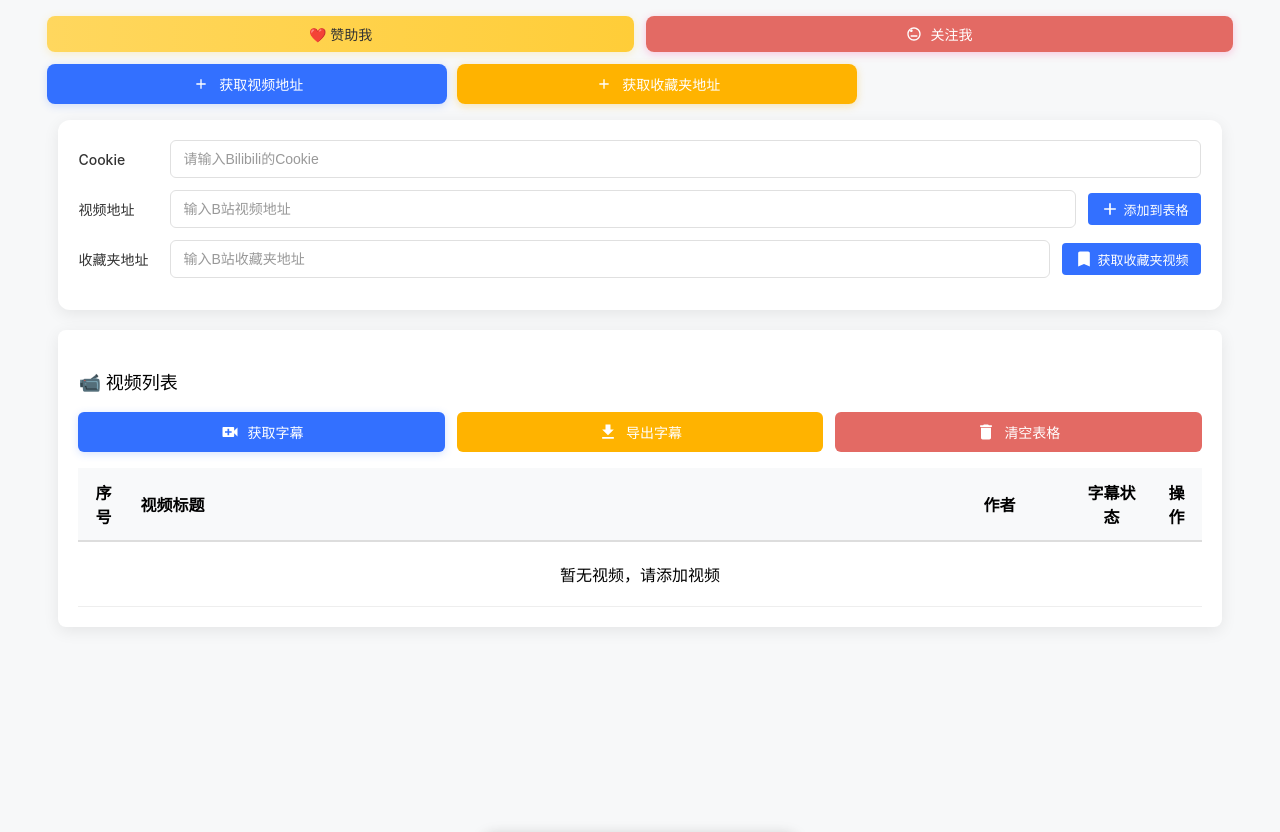
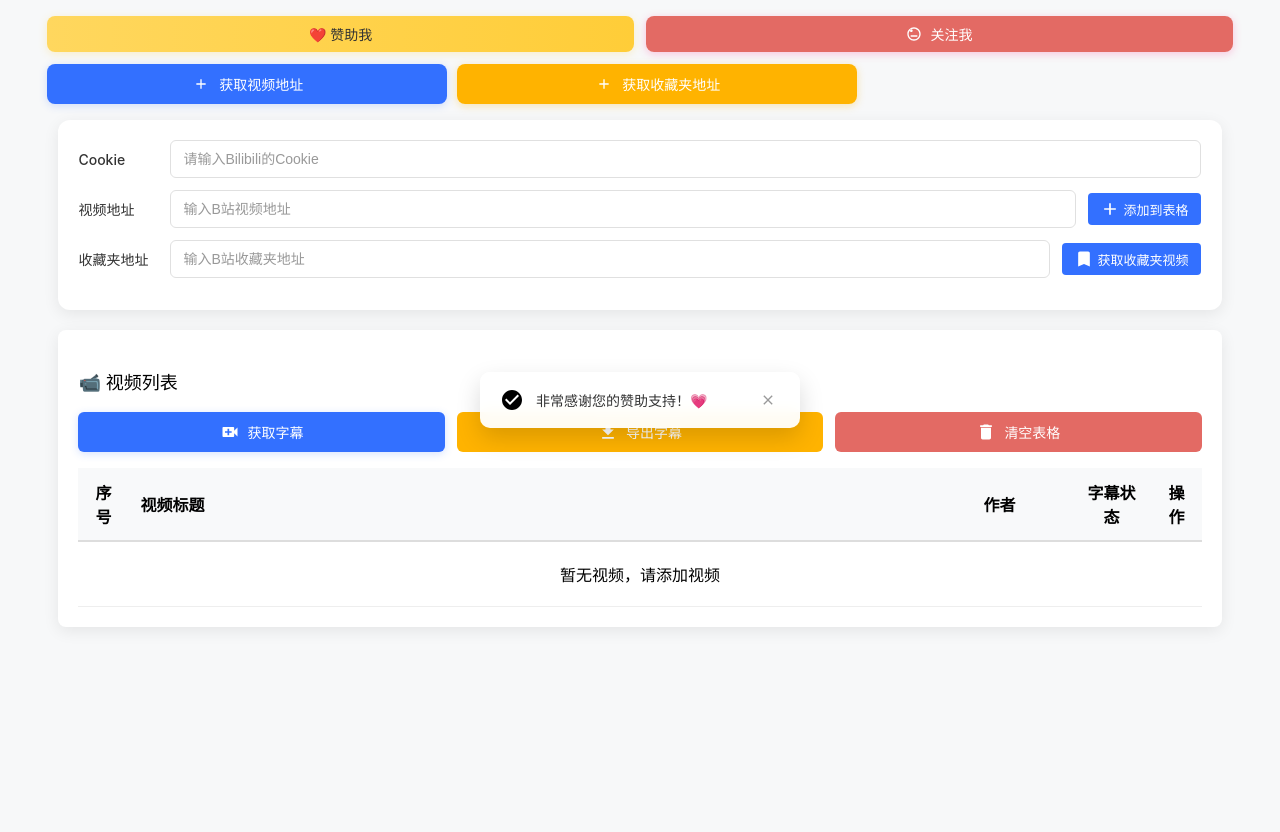
Before and after one commit to itchaox/SubBatch, a browser extension: page sidepanel.html in a window 1280 px wide. Both pictures are taken after a click on the button "❤️️ 赞助我". Drawn offline with Linux system fonts and the light colour scheme.

Commit message:
调整成功提示的自动关闭时间为3秒，并优化侧边栏提示框的样式和动画效果，提升用户体验和界面美观性。

```diff
--- a/script.js
+++ b/script.js
@@ -102,8 +102,8 @@ document.addEventListener('DOMContentLoaded', function () {
 
     closeButton.addEventListener('click', closeToast);
 
-    // 2秒后自动关闭
-    setTimeout(closeToast, 2000);
+    // 3秒后自动关闭
+    setTimeout(closeToast, 3000);
   }
 
   // 显示成功提示
@@ -122,8 +122,8 @@ document.addEventListener('DOMContentLoaded', function () {
 
     closeButton.addEventListener('click', closeToast);
 
-    // 2秒后自动关闭
-    setTimeout(closeToast, 2000);
+    // 3秒后自动关闭
+    setTimeout(closeToast, 3000);
   }
 
   // 从URL中提取视频ID
--- a/sidepanel.html
+++ b/sidepanel.html
@@ -329,26 +329,30 @@
       .error-toast,
       .success-toast {
         position: fixed;
-        bottom: 20px;
+        top: 50%;
         left: 50%;
-        transform: translateX(-50%) translateY(100px);
+        transform: translate(-50%, -50%) scale(0.8);
         background-color: #fff;
         color: #333;
-        padding: 12px 16px;
+        padding: 16px 20px;
         border-radius: 8px;
-        box-shadow: 0 4px 16px rgba(0, 0, 0, 0.15);
+        box-shadow: 0 6px 20px rgba(0, 0, 0, 0.2);
         display: flex;
         align-items: center;
         gap: 12px;
-        transition: transform 0.3s ease;
-        z-index: 1000;
+        transition: all 0.3s ease;
+        z-index: 1002;
         min-width: 280px;
         max-width: 400px;
+        opacity: 0;
+        visibility: hidden;
       }
 
       .error-toast.show,
       .success-toast.show {
-        transform: translateX(-50%) translateY(0);
+        transform: translate(-50%, -50%) scale(1);
+        opacity: 1;
+        visibility: visible;
       }
 
       .error-toast-icon {
@@ -1096,7 +1100,7 @@
       class="success-toast"
       style="
         border-radius: 10px;
-        box-shadow: 0 6px 16px rgba(0, 0, 0, 0.1);
+        box-shadow: 0 10px 25px rgba(0, 0, 0, 0.15);
         backdrop-filter: blur(8px);
         background-color: rgba(255, 255, 255, 0.95);
       "
```
